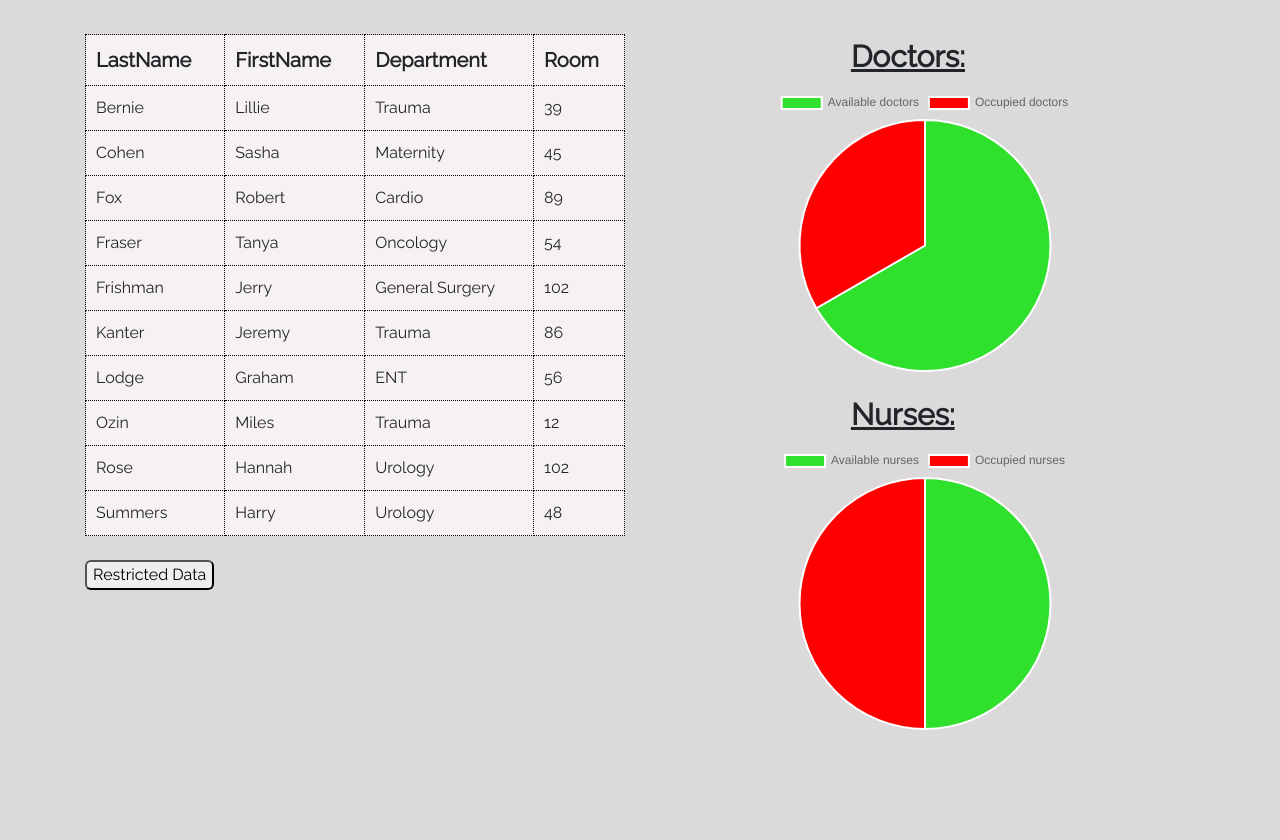
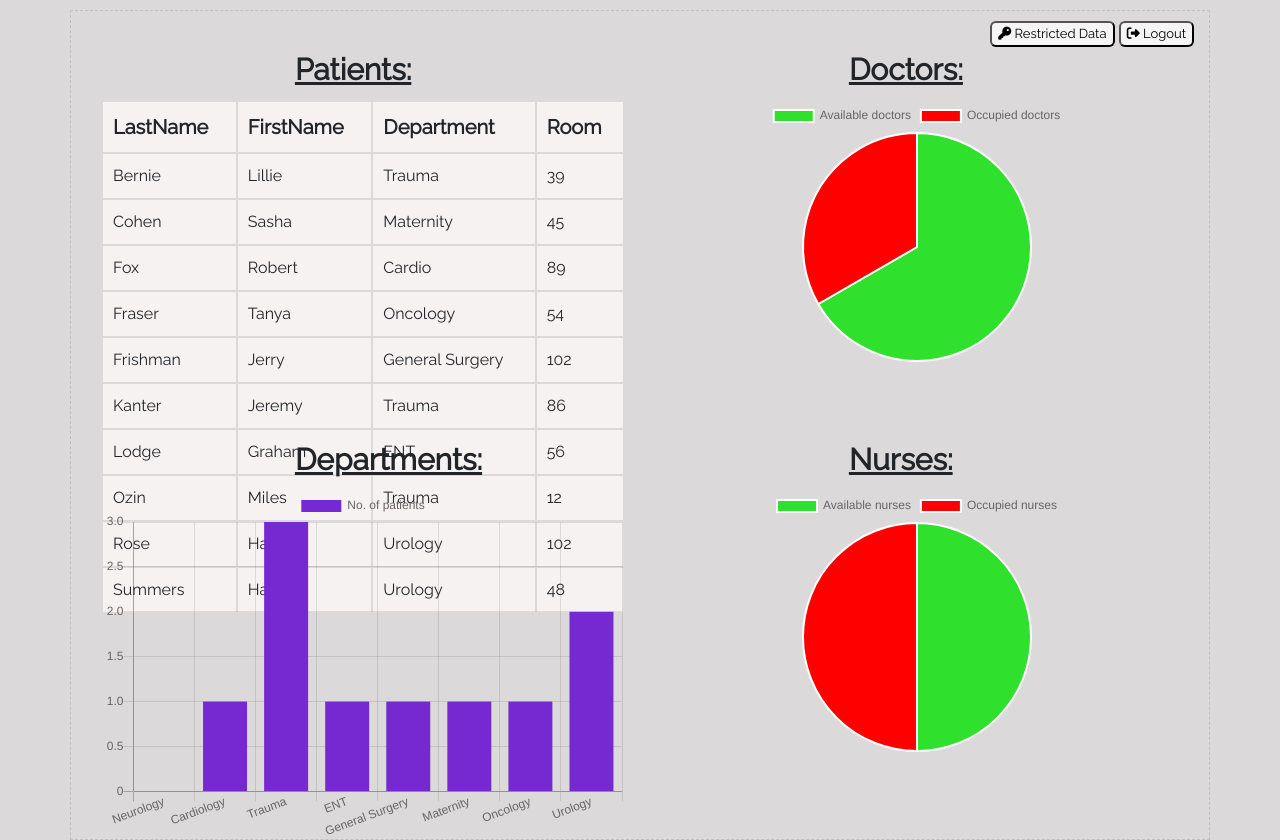
Before and after one commit to ssimons1/emergency-room-dashboard, a Django app: page / in a window 1280 px wide. Before the commit the page ends 730 px from the top, so only its background shows below. Run offline with Django 3.2, Linux system fonts and the light colour scheme; data comes from the database, SQL or seed files in the repository; both versions use the stored data as it was after the commit; some libraries are stand-ins or nearby versions.

Commit message:
#10
With completed public dashboard, edited restricted page and logout functionality which redirects to the public dashboard.

```diff
--- a/my_assignment/dashboard/datasets.py
+++ b/my_assignment/dashboard/datasets.py
@@ -1,4 +1,4 @@
-from dashboard.models import Nurse, Doctor
+from dashboard.models import Nurse, Doctor, Department, Patient
 
 
 def doctors_unavailable_available():
@@ -15,3 +15,15 @@
 
     return [num_of_available_nurses,
             num_of_unavailable_nurses]
+
+def department_patients():
+    in_neuro = len(Patient.objects.filter(department='Neuro'))
+    in_cardio = len(Patient.objects.filter(department='Cardio'))
+    in_trauma = len(Patient.objects.filter(department='Trauma'))
+    in_ent = len(Patient.objects.filter(department='ENT'))
+    in_gs = len(Patient.objects.filter(department='General Surgery'))
+    in_maternity = len(Patient.objects.filter(department='Maternity'))
+    in_oncology = len(Patient.objects.filter(department='Oncology'))
+    in_urology = len(Patient.objects.filter(department='Urology'))
+
+    return [in_neuro, in_cardio, in_trauma, in_ent, in_gs, in_maternity, in_oncology, in_urology]
--- a/my_assignment/dashboard/static/homepage.css
+++ b/my_assignment/dashboard/static/homepage.css
@@ -10,12 +10,17 @@
 }
 
 .container {
-    margin-top: 34px;
+    margin-top: 10px;
     font-family: 'Raleway', sans-serif;
+    border: 1px dashed #c0c0c0;
 }
 
-.nurse.row {
-	padding-top: 20px;
+.buttons.row {
+	margin-top: 10px;
+}
+
+.patient_public_info {
+	overflow: scroll;
 }
 
 th {
@@ -25,8 +30,6 @@
 }
 
 td, th{
-	border: 1px dotted black;
-	text-decoration: blink;
 	background-color: #f7f2f2;
 }
 
@@ -35,13 +38,45 @@
 }
 
 table {
-  	border-collapse: collapse;
-  	border-spacing: 2px;
+  	border-collapse: separate;
  	width: 100%;
- 	overflow: scroll;
+}
+
+.patients.col-md-6 {
+	overflow-y: scroll;
 }
 
 #restricted_button {
-	border-radius: 6px;
-	cursor: pointer;
+    border-radius: 6px;
+    cursor: pointer;
+	background-color: whitesmoke;
+    font-size: small;
 }
+
+.home_icon_div {
+    width: 100%;
+    text-align: right;
+}
+
+#logout {
+    border-radius: 6px;
+    cursor: pointer;
+	background-color: whitesmoke;
+    font-size: small;
+}
+
+.second.row {
+	padding-top: 40px;
+}
+
+.row{
+	margin: 0;
+}
+
+.first.row {
+	height: 350px
+}
+
+.col-md-6 {
+/*	border: 1px solid lightgrey;*/
+}
--- a/my_assignment/dashboard/templates/homepage.html
+++ b/my_assignment/dashboard/templates/homepage.html
@@ -11,8 +11,15 @@
 </head>
 <body>
 	<div class="container">
-		<div class="dashboard row">
+		<div class="buttons row">
+			<div class="home_icon_div">
+				<a href="/restricted"><button id="restricted_button"><i class="fa fa-key" aria-hidden="true"></i> Restricted Data</button></a>
+				<a href="/logout/"><button id="logout"><i class="fa fa-sign-out" aria-hidden="true"></i> Logout</button></a>
+			</div>
+		</div>
+		<div class="first row">
 			<div class="patients col-md-6">
+				<label class="label" for="patient_public_info">Patients:</label>
 				<table class="patient_public_info">
 					<th>LastName</th>
 					<th>FirstName</th>
@@ -35,26 +42,29 @@
 						</div>
 					{% endif %}
 				</table>
-				<br>
-				<div class="restricted_button_div">
-				<a href="/restricted"><button id="restricted_button">Restricted Data</button></a>
-				</div>
 			</div>
-			<div class="col-md-6">
-				<div class="doctor row">
+			<div class="doctor col-md-6">
+				<div class="doctor_chart">
 					<label class="label" for="doctorChart">Doctors:</label>
 					<canvas id="doctorChart" width="600" height="300"></canvas>
 				</div>
+			</div>
+		</div>
+		<div class="second row">
+			<div class="department col-md-6">
+				<div class="department_chart">
+					<label class="label" for="departmentChart">Departments:</label>
+					<canvas id="departmentChart" width="600" height="400"></canvas>
+				</div>
+			</div>
+			<div class="nurse col-md-6">
 				<div class="nurse row">
 					<label class="label" for="nurseChart">Nurses:</label>
 					<canvas id="nurseChart" width="600" height="300"></canvas>
 				</div>
 			</div>
 		</div>
-
 	</div>
-
-
 
 	<script src="https://code.jquery.com/jquery-3.2.1.slim.min.js" integrity="sha384-KJ3o2DKtIkvYIK3UENzmM7KCkRr/rE9/Qpg6aAZGJwFDMVNA/GpGFF93hXpG5KkN" crossorigin="anonymous"></script>
 	<script src="https://cdnjs.cloudflare.com/ajax/libs/popper.js/1.11.0/umd/popper.min.js" integrity="sha384-b/U6ypiBEHpOf/4+1nzFpr53nxSS+GLCkfwBdFNTxtclqqenISfwAzpKaMNFNmj4" crossorigin="anonymous"></script>
@@ -67,7 +77,7 @@
 
 		var ctx1 = $("#doctorChart");
 
-		var myPieChart = new Chart(ctx1,{
+		var docPieChart = new Chart(ctx1,{
 		    type: 'pie',
 		    data: {
 		    	labels: ['Available doctors','Occupied doctors'],
@@ -79,11 +89,11 @@
 		    },
 		});
 
-	// // Nurse pie chart JS
+	// Nurse pie chart JS
 
 		var ctx2 = $("#nurseChart");
 
-		var myPieChart = new Chart(ctx2,{
+		var nursePieChart = new Chart(ctx2,{
 		    type: 'pie',
 		    data: {
 		    	labels: ['Available nurses', 'Occupied nurses'],
@@ -95,6 +105,21 @@
 		    }
 		});
 
+	//Department bar chart JS
+
+		var ctx3 = $("#departmentChart");
+
+		var myBarChart = new Chart(ctx3, {
+		    type: 'bar',
+		    data: {
+		    	labels: ['Neurology', 'Cardiology', 'Trauma', 'ENT', 'General Surgery', 'Maternity', 'Oncology', 'Urology'],
+		    	datasets: [{
+		    		label: "No. of patients",
+		    		backgroundColor: "#7729d1",
+		    		data: {{ department_data }}
+		    	}]
+		    }
+		});
 
 
 </script>
--- a/my_assignment/dashboard/templates/restricted.html
+++ b/my_assignment/dashboard/templates/restricted.html
@@ -12,7 +12,10 @@
 <body>
 	<div class="container-fluid">
 		<div class="buttons row">
-			<i class="fa fa-home" aria-hidden="true"></i>
+			<div class="home_icon_div">
+				<a href="/"><button id="home_dashboard"><i class="fa fa-home" aria-hidden="true"></i> Home</button></a>
+				<a href="/"><button id="logout"><i class="fa fa-sign-out" aria-hidden="true"></i> Logout</button></a>
+			</div>
 		</div>
 		<div class="info row">
 			<div class="patients col-md-6">
@@ -175,7 +178,6 @@
 			</div>
 		</div>
 	</div>
-	<a href="/logout/">LogOut</a>
 	<script src="https://code.jquery.com/jquery-3.2.1.slim.min.js" integrity="sha384-KJ3o2DKtIkvYIK3UENzmM7KCkRr/rE9/Qpg6aAZGJwFDMVNA/GpGFF93hXpG5KkN" crossorigin="anonymous"></script>
 	<script src="https://cdnjs.cloudflare.com/ajax/libs/popper.js/1.11.0/umd/popper.min.js" integrity="sha384-b/U6ypiBEHpOf/4+1nzFpr53nxSS+GLCkfwBdFNTxtclqqenISfwAzpKaMNFNmj4" crossorigin="anonymous"></script>
 	<script src="https://maxcdn.bootstrapcdn.com/bootstrap/4.0.0-beta/js/bootstrap.min.js" integrity="sha384-h0AbiXch4ZDo7tp9hKZ4TsHbi047NrKGLO3SEJAg45jXxnGIfYzk4Si90RDIqNm1" crossorigin="anonymous"></script>
--- a/my_assignment/dashboard/views.py
+++ b/my_assignment/dashboard/views.py
@@ -6,7 +6,7 @@
 from django.contrib.auth.models import User
 from django.shortcuts import render, redirect
 
-from dashboard.datasets import doctors_unavailable_available, nurses_unavailable_available
+from dashboard.datasets import doctors_unavailable_available, nurses_unavailable_available, department_patients
 from dashboard.forms import PatientForm, DoctorForm, NurseForm
 from dashboard.models import Patient, Doctor, Nurse, Department
 from django.contrib.auth import authenticate, login, logout
@@ -89,6 +89,7 @@
     context = {"doctor_data": doctors_unavailable_available(),
                "nurse_data": nurses_unavailable_available(),
                "patients": patients,
+               "department_data": department_patients(),
                }
 
     return render(request, "homepage.html", context)
```
Also changed, not shown: my_assignment/dashboard/static/restricted.css (+50 -17 lines), my_assignment/db.sqlite3.
